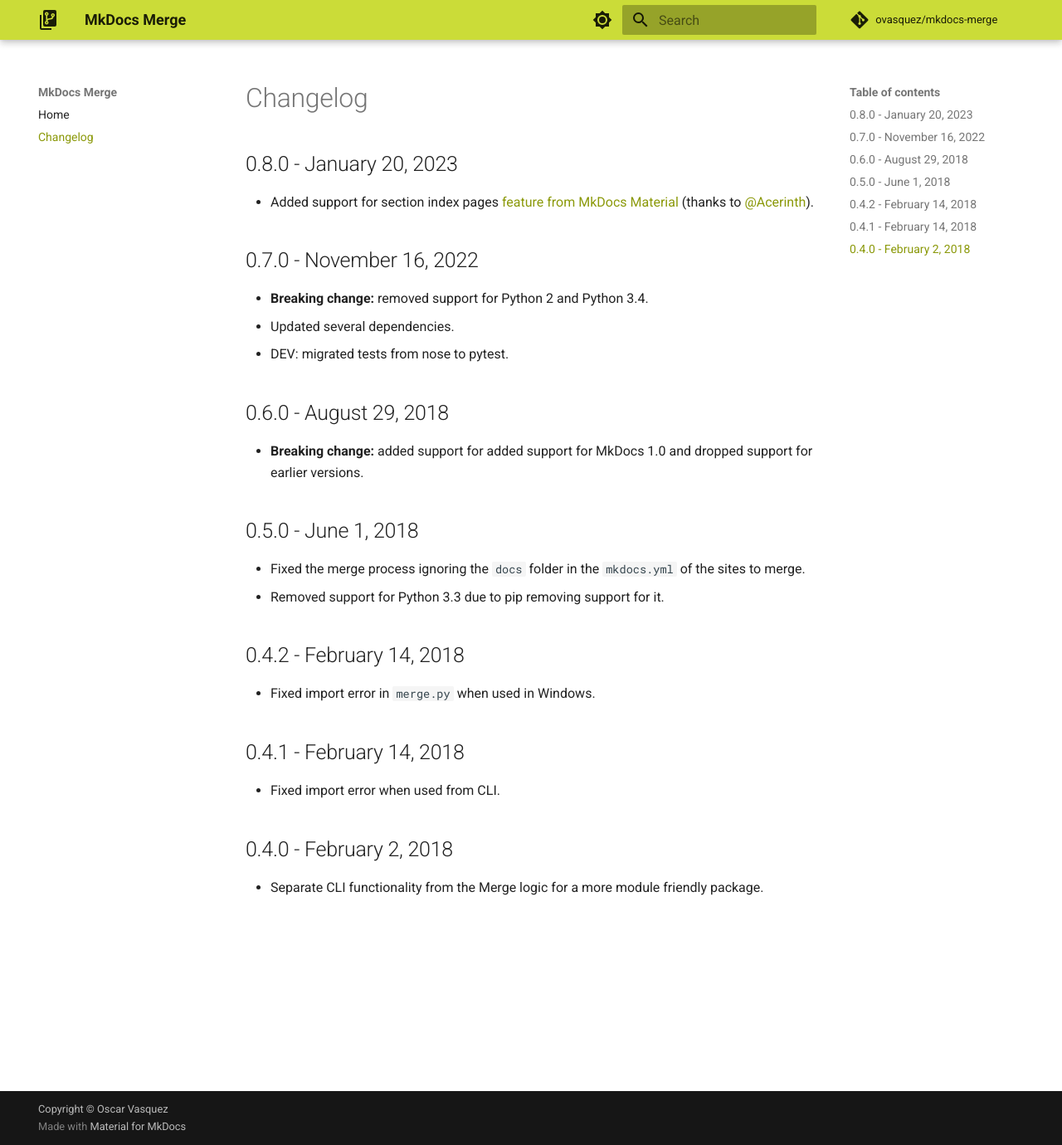
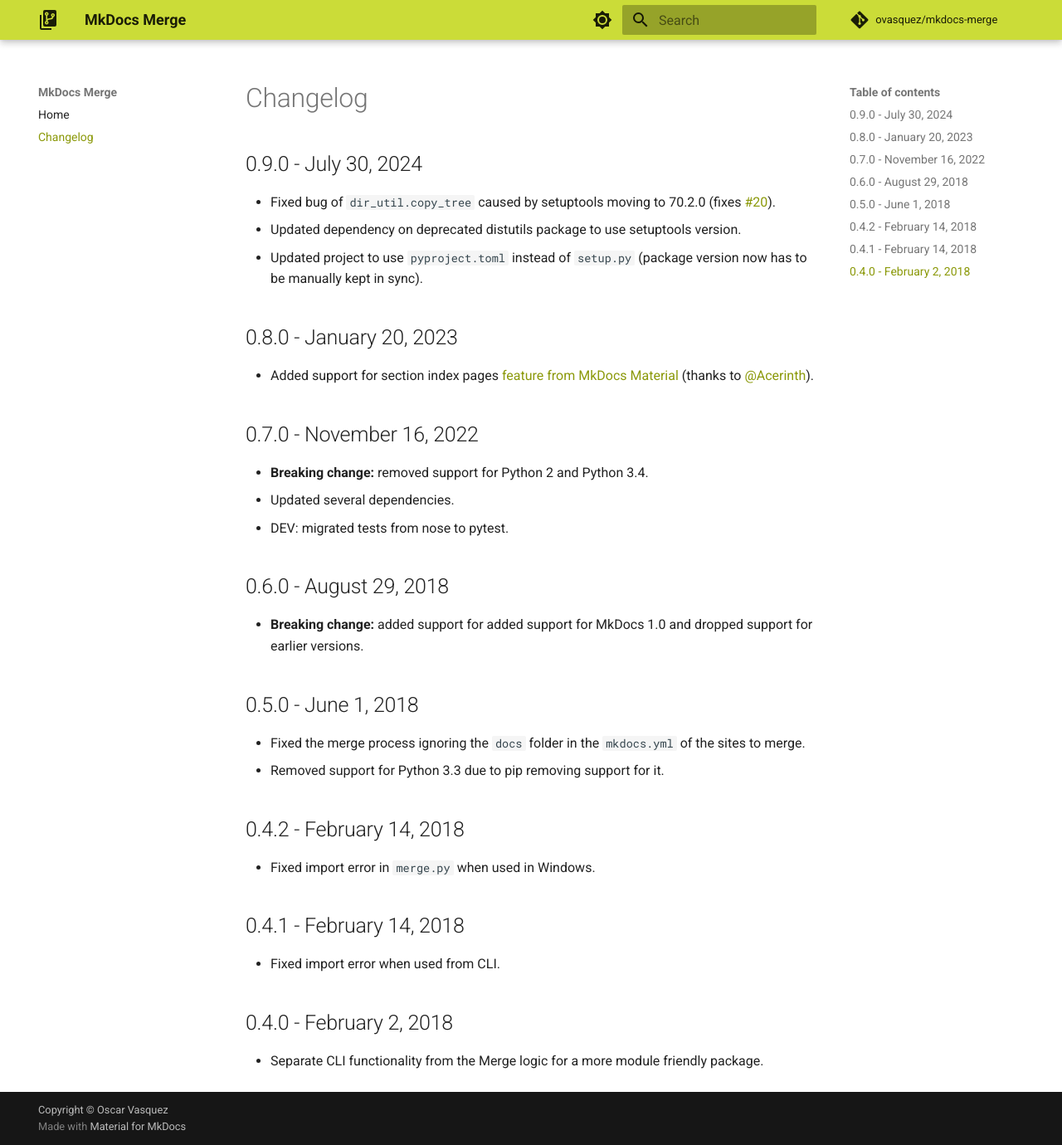
Before and after one commit to ovasquez/mkdocs-merge, an MkDocs documentation site: the page built from docs/changelog.md, in a window 1280 px wide and 1380 px high. Shown: the whole window at 83% size. Built offline with MkDocs 1.6.1 and Material for MkDocs 9.7.7, drawn with Linux system fonts in a browser that asks for light colours; comment, search, counter and statistics services are not loaded.

Commit message:
Update changelog.md to 0.9.0

```diff
--- a/docs/changelog.md
+++ b/docs/changelog.md
@@ -1,4 +1,10 @@
 # Changelog
+
+## 0.9.0 - July 30, 2024
+- Fixed bug of `dir_util.copy_tree` caused by setuptools moving to 70.2.0 (fixes [#20](https://github.com/ovasquez/mkdocs-merge/issues/20)).
+- Updated dependency on deprecated distutils package to use setuptools version.
+- Updated project to use `pyproject.toml` instead of `setup.py` (package version now has to be manually kept in sync).
+
 ## 0.8.0 - January 20, 2023
 - Added support for section index pages
   [feature from MkDocs Material](https://squidfunk.github.io/mkdocs-material/setup/setting-up-navigation/#section-index-pages)
```
